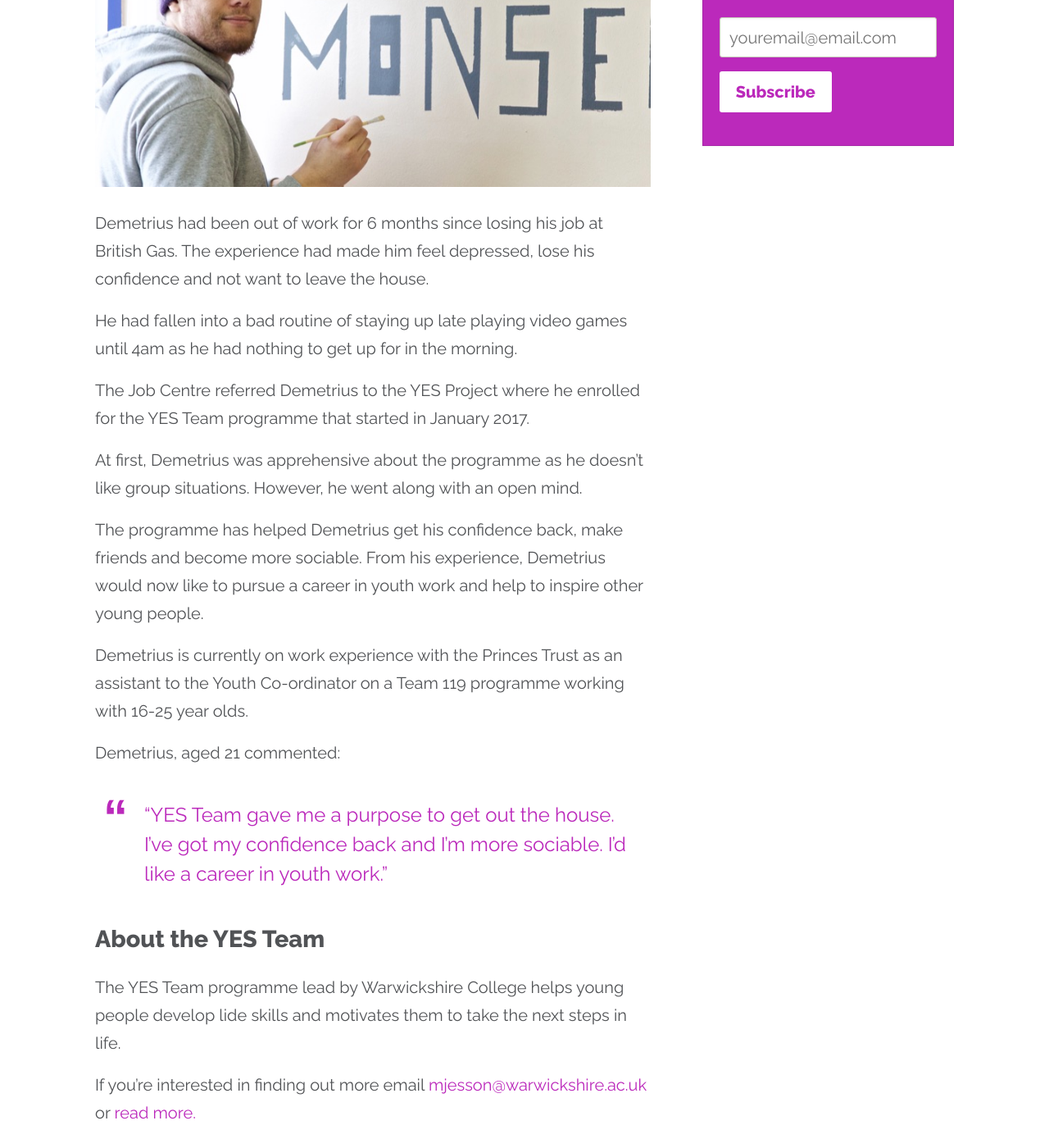
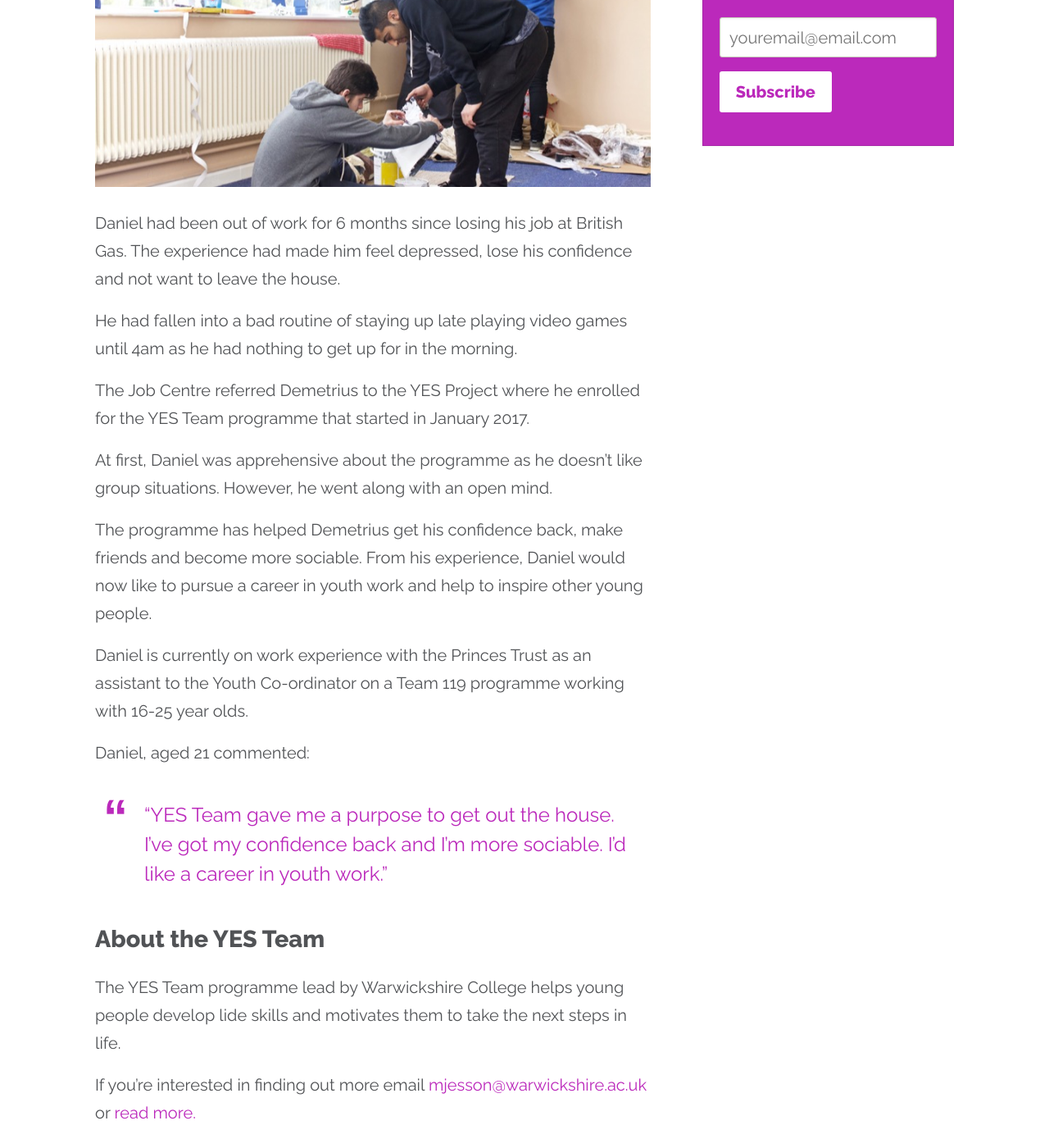
Before and after one commit to richardatval/www.yesproject.org, a Jekyll site: the page built from _posts/2017-05-17-demetrius-got-his-confidence-back-and-is-pursuing-a-career-in-youth-work.md, in a window 1280 px wide and 1400 px high, scrolled down 516 px. Shown: the whole window at 82% size. Built offline with Jekyll 4.4.1, drawn with Linux system fonts in a browser that asks for light colours; nearby versions of some CDN libraries; some of the changed text lies outside the part shown.

Commit message:
Update 2017-05-17-demetrius-got-his-confidence-back-and-is-pursuing-a-career-in-youth-work.md

```diff
--- a/_posts/2017-05-17-demetrius-got-his-confidence-back-and-is-pursuing-a-career-in-youth-work.md
+++ b/_posts/2017-05-17-demetrius-got-his-confidence-back-and-is-pursuing-a-career-in-youth-work.md
@@ -1,25 +1,25 @@
 ---
 date: '2017-05-17 10:45 +0100'
-thumbnail-image: /img/Demetrius-thumbnail.png
+thumbnail-image: /img/David Weight - YES Project Eyres Monsell February 2017 74-thumbnail.jpg
 layout: post
 published: true
-title: Demetrius got his confidence back and is pursuing a career in youth work
+title: Daniel got his confidence back and is pursuing a career in youth work
 ---
-![Demetrius taking parting in the YES Team]({{site.baseurl}}/img/Demetrius-fullsize-web.png)
+![David Weight - YES Project Eyres Monsell February 2017 74-fullsize-web.jpg]({{site.baseurl}}/img/David Weight - YES Project Eyres Monsell February 2017 74-fullsize-web.jpg)
 
-Demetrius had been out of work for 6 months since losing his job at British Gas.  The experience had made him feel depressed, lose his confidence and not want to leave the house.
+Daniel had been out of work for 6 months since losing his job at British Gas.  The experience had made him feel depressed, lose his confidence and not want to leave the house.
 
 He had fallen into a bad routine of staying up late playing video games until 4am as he had nothing to get up for in the morning.
 
 The Job Centre referred Demetrius to the YES Project where he enrolled for the YES Team programme that started in January 2017.
 
-At first, Demetrius was apprehensive about the programme as he doesn’t like group situations.  However, he went along with an open mind.
+At first, Daniel was apprehensive about the programme as he doesn’t like group situations.  However, he went along with an open mind.
 
-The programme has helped Demetrius get his confidence back, make friends and become more sociable.  From his experience, Demetrius would now like to pursue a career in youth work and help to inspire other young people.
+The programme has helped Demetrius get his confidence back, make friends and become more sociable.  From his experience, Daniel would now like to pursue a career in youth work and help to inspire other young people.
 
-Demetrius is currently on work experience with the Princes Trust as an assistant to the Youth Co-ordinator on a Team 119 programme working with 16-25 year olds.
+Daniel is currently on work experience with the Princes Trust as an assistant to the Youth Co-ordinator on a Team 119 programme working with 16-25 year olds.
 
-Demetrius, aged 21 commented:
+Daniel, aged 21 commented:
 
 > “YES Team gave me a purpose to get out the house. I’ve got my confidence back and I’m more sociable. I’d like a career in youth work.”
 
```
